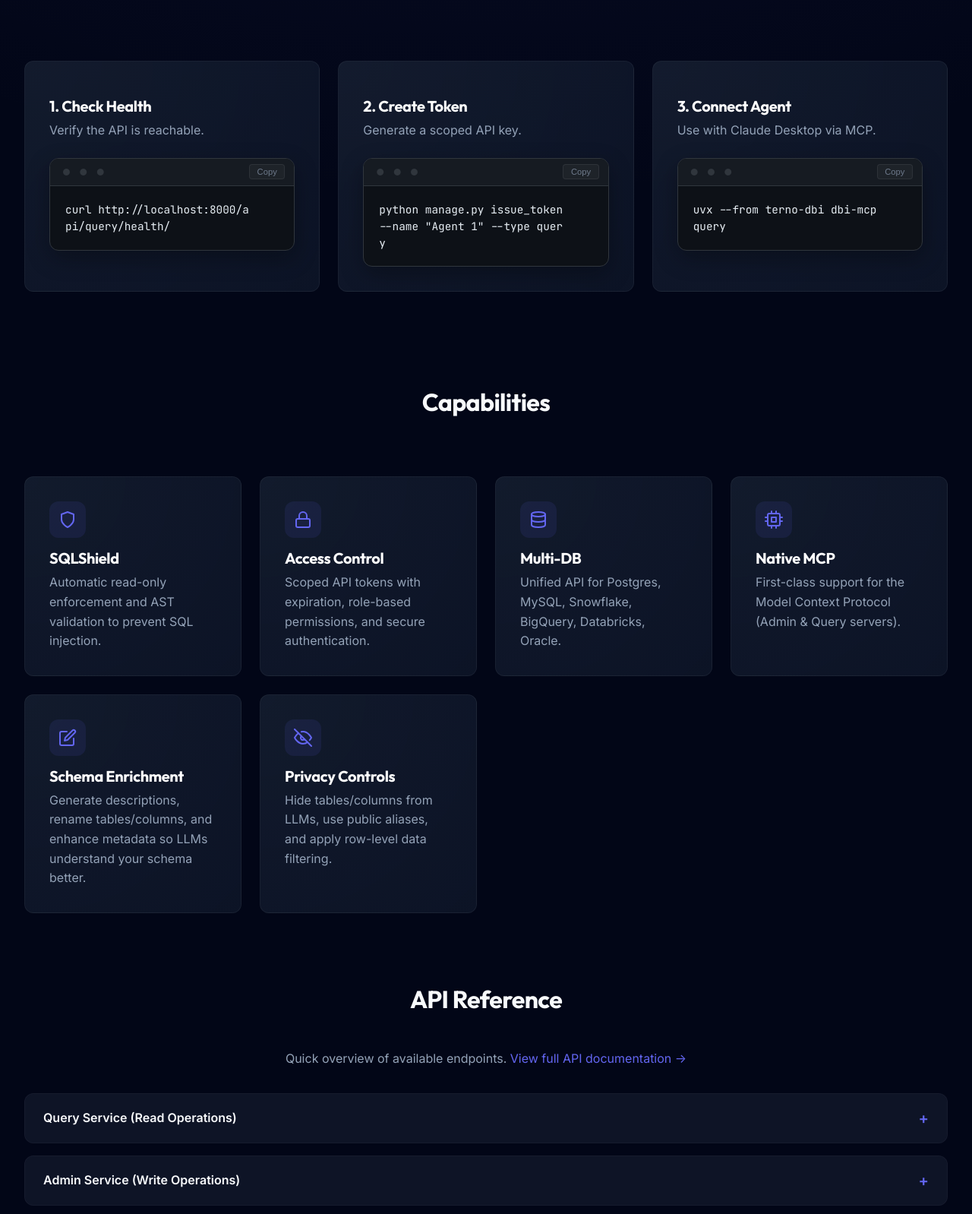
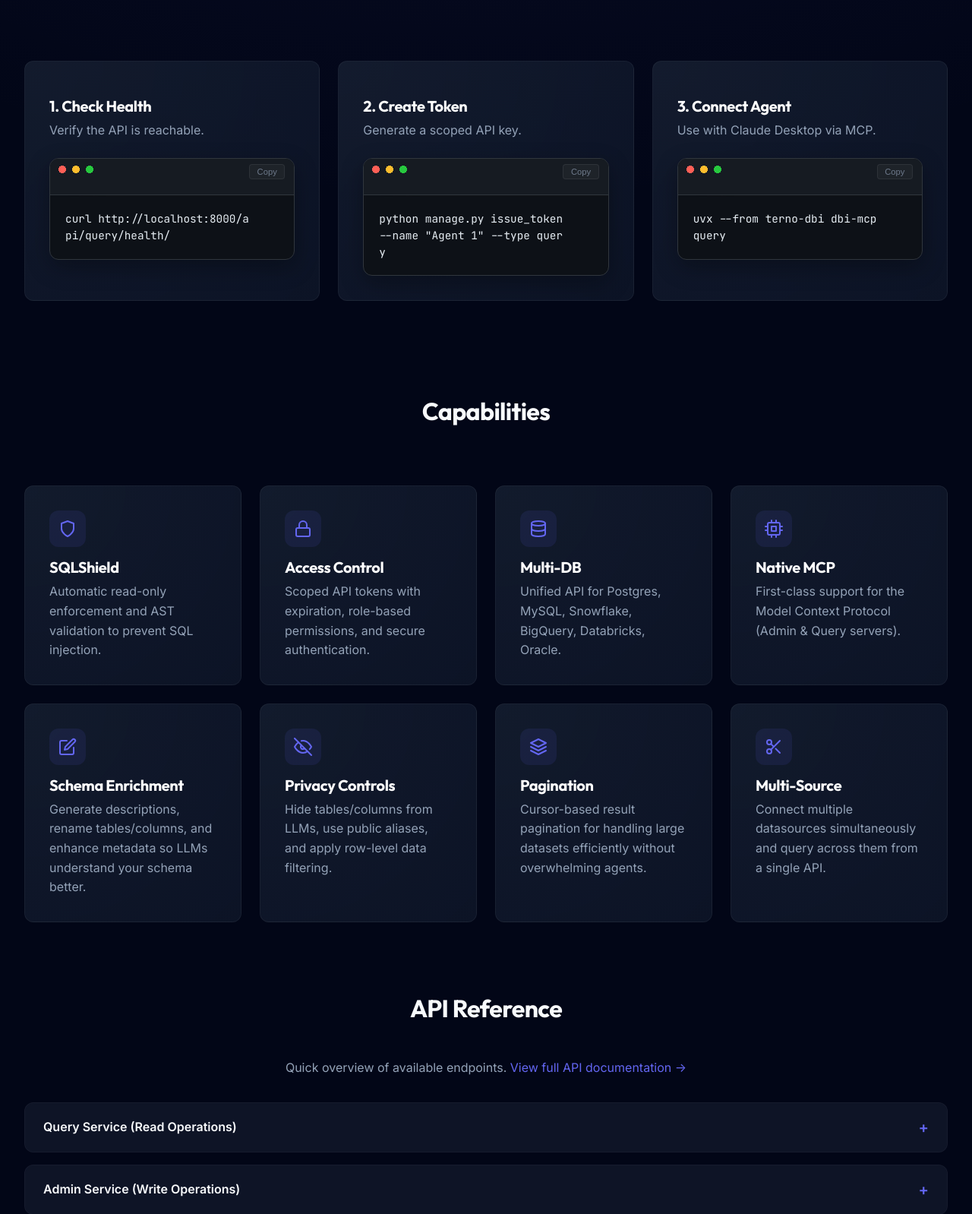
Before and after one commit to terno-ai/ternodbi, a Django app: template src/terno_dbi/core/templates/terno_dbi/landing.html in a window 1280 px wide. Shown: the part 1439-3037 px from the top of the page at 76% size. Run offline with Django 4.2, Linux system fonts and the light colour scheme; the template is opened without the code that fills it, so the values that code supplies are empty.

Commit message:
feat: Enhance terminal header with glowing dots and improve card layout for pagination and multi-source features

```diff
--- a/src/terno_dbi/core/static/terno_dbi/css/main.css
+++ b/src/terno_dbi/core/static/terno_dbi/css/main.css
@@ -262,16 +262,36 @@ nav a:hover {
     position: relative;
 }
 
-/* Terminal Header */
+/* Terminal Header with Glowing Dots */
 .copy-wrapper::before {
-    content: "● ● ●";
+    content: "";
+    display: flex;
+    gap: 6px;
+    background: #161b22;
+    padding: 0.6rem 1rem;
+    border-bottom: 1px solid #30363d;
+}
+
+.copy-wrapper {
+    position: relative;
+}
+
+.copy-wrapper::before {
+    content: "";
     display: block;
-    background: #161b22;
-    color: #30363d;
-    padding: 0.5rem 1rem;
-    font-size: 0.75rem;
-    letter-spacing: 4px;
+    position: relative;
+    width: 100%;
+    height: 28px;
+    background:
+        radial-gradient(circle at 16px 14px, #ff5f56, #ff5f56 5px, transparent 5px),
+        radial-gradient(circle at 34px 14px, #ffbd2e, #ffbd2e 5px, transparent 5px),
+        radial-gradient(circle at 52px 14px, #27c93f, #27c93f 5px, transparent 5px),
+        #161b22;
     border-bottom: 1px solid #30363d;
+    box-shadow:
+        16px 0 8px -8px rgba(255, 95, 86, 0.4),
+        34px 0 8px -8px rgba(255, 189, 46, 0.4),
+        52px 0 8px -8px rgba(39, 201, 63, 0.4);
 }
 
 /* Section Headers */
--- a/src/terno_dbi/core/templates/terno_dbi/landing.html
+++ b/src/terno_dbi/core/templates/terno_dbi/landing.html
@@ -291,6 +291,40 @@
                     Hide tables/columns from LLMs, use public aliases, and apply row-level data filtering.
                 </p>
             </div>
+
+            <div class="card">
+                <div class="card-icon">
+                    <!-- Layers/Pagination Icon -->
+                    <svg xmlns="http://www.w3.org/2000/svg" width="24" height="24" viewBox="0 0 24 24" fill="none"
+                        stroke="#6366f1" stroke-width="2" stroke-linecap="round" stroke-linejoin="round">
+                        <polygon points="12 2 2 7 12 12 22 7 12 2"></polygon>
+                        <polyline points="2 17 12 22 22 17"></polyline>
+                        <polyline points="2 12 12 17 22 12"></polyline>
+                    </svg>
+                </div>
+                <h3>Pagination</h3>
+                <p>
+                    Cursor-based result pagination for handling large datasets efficiently without overwhelming agents.
+                </p>
+            </div>
+
+            <div class="card">
+                <div class="card-icon">
+                    <!-- Multiple Database Icon -->
+                    <svg xmlns="http://www.w3.org/2000/svg" width="24" height="24" viewBox="0 0 24 24" fill="none"
+                        stroke="#6366f1" stroke-width="2" stroke-linecap="round" stroke-linejoin="round">
+                        <circle cx="6" cy="6" r="3"></circle>
+                        <circle cx="6" cy="18" r="3"></circle>
+                        <line x1="20" y1="4" x2="8.12" y2="15.88"></line>
+                        <line x1="14.47" y1="14.48" x2="20" y2="20"></line>
+                        <line x1="8.12" y1="8.12" x2="12" y2="12"></line>
+                    </svg>
+                </div>
+                <h3>Multi-Source</h3>
+                <p>
+                    Connect multiple datasources simultaneously and query across them from a single API.
+                </p>
+            </div>
         </div>
     </div>
 </section>
```
